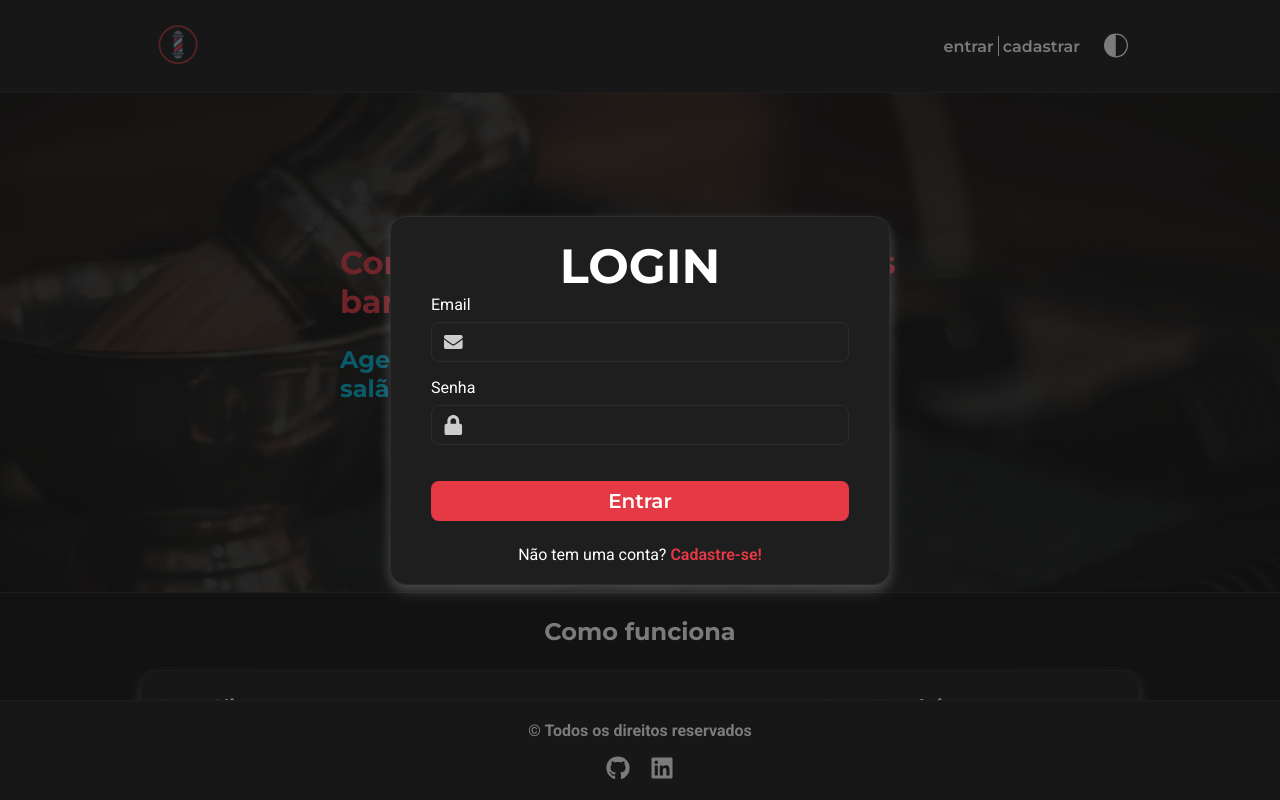
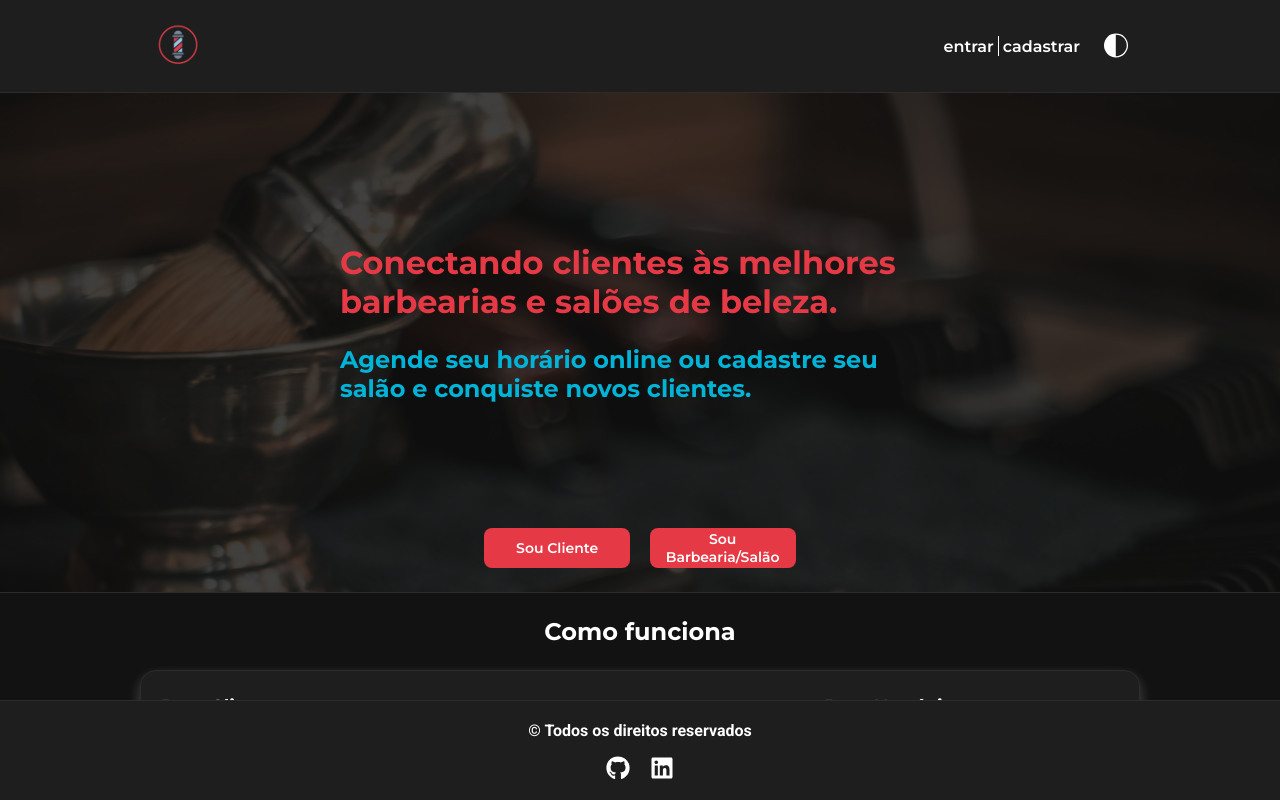
Before and after one commit to DevMatheusMonteiro/HairManager, a React (Vite) app: page / in a window 1280 px wide. Built offline with nearby package versions, Linux system fonts and the light colour scheme.

Commit message:
criando botão close/open dialog

```diff
--- a/src/components/Dialog/index.jsx
+++ b/src/components/Dialog/index.jsx
@@ -1,5 +1,5 @@
 import { Container } from "./styles";
 
-export function Dialog({ children }) {
-  return <Container>{children}</Container>;
+export function Dialog({ open = false, setOpen, children }) {
+  return <Container $open={open}>{children}</Container>;
 }
--- a/src/components/Dialog/styles.js
+++ b/src/components/Dialog/styles.js
@@ -6,7 +6,13 @@ export const Container = styled.div`
   background: ${({ theme }) => theme.colors.backgroundWeakOpacity};
   padding: 2rem;
   z-index: 9999;
+
   display: flex;
   justify-content: center;
   align-items: center;
+  pointer-events: ${({ $open }) => ($open ? "auto" : "none")};
+  opacity: ${({ $open }) => ($open ? 1 : 0)};
+  scale: ${({ $open }) => ($open ? 1 : 0.8)};
+  transition: scale ${({ theme }) => theme.transitions.normal},
+    opacity ${({ theme }) => theme.transitions.normal};
 `;
--- a/src/components/FormLogin/index.jsx
+++ b/src/components/FormLogin/index.jsx
@@ -2,13 +2,15 @@ import { Container, Form } from "./styles";
 import logo from "../../assets/logo.png";
 import { Input } from "../Input";
 import { Button } from "../Button";
-import { FaEnvelope, FaLock } from "react-icons/fa";
+import { FaEnvelope, FaLock, FaWindowClose } from "react-icons/fa";
 import { Link } from "react-router-dom";
-export function FormLogin({}) {
+import { IconButton } from "../IconButton";
+export function FormLogin({ open = false, setOpen }) {
   return (
-    <Container>
+    <Container $open={open}>
       <div className="form-container">
-        <h1>Login</h1>
+        <IconButton icon={FaWindowClose} onClick={setOpen} />
+        <h2>Login</h2>
         <Form onSubmit={(e) => e.preventDefault()}>
           <Input icon={FaEnvelope} label="Email" id="emailLogin" />
           <Input
--- a/src/components/FormLogin/styles.js
+++ b/src/components/FormLogin/styles.js
@@ -1,8 +1,10 @@
 import styled from "styled-components";
 
 export const Container = styled.div`
+  display: ${({ $open }) => ($open ? "block" : "none")};
   width: 100%;
   .form-container {
+    position: relative;
     display: grid;
     grid-template-columns: 1fr;
     grid-template-areas:
@@ -12,6 +14,7 @@ export const Container = styled.div`
     place-content: center;
     place-items: center;
     padding: 2rem 4rem;
+    gap: 1.6rem;
     width: 100%;
     max-width: 500px;
     margin: 0 auto;
@@ -19,40 +22,31 @@ export const Container = styled.div`
     border-radius: ${({ theme }) => theme.radius.large};
     border: 1px solid ${({ theme }) => theme.colors.border};
     box-shadow: ${({ theme }) => theme.shadows.xl};
-    h1 {
-      font-size: clamp(3.2rem, 5vw, 4.8rem);
+    .iconButton-component {
+      position: absolute;
+      top: 10px;
+      right: 10px;
+      color: ${({ theme }) => theme.colors.primary};
+      svg {
+        font-size: 2rem;
+      }
+    }
+
+    h2 {
       grid-area: title;
       text-transform: uppercase;
       font-family: ${({ theme }) => theme.fonts.secondary};
-    }
-    img {
-      grid-area: logo;
-      width: 100%;
-      height: 100%;
-      aspect-ratio: 1/1;
-      max-width: 150px;
+      color: ${({ theme }) => theme.colors.primary};
+      text-shadow: ${({ theme }) => theme.shadows.md};
     }
     .link {
       grid-area: link;
       text-align: center;
-      margin-top: 2.4rem;
+      /* margin-top: 2.4rem; */
       a {
         color: ${({ theme }) => theme.colors.primary};
         font-weight: 600;
       }
-    }
-
-    @media (min-width: 700px) {
-      /* grid-template-columns: 1fr;
-      grid-template-areas:
-        "title"
-        "form"
-        "link link";
-      row-gap: 2.4rem; */
-      /* max-width: 1000px; */
-      /* .link {
-        margin-top: 0;
-      } */
     }
   }
 `;
@@ -63,7 +57,6 @@ export const Form = styled.form`
   grid-template-columns: 1fr;
   gap: 1.6rem;
   width: 100%;
-  /* max-width: 500px; */
 
   .button-component {
     margin-top: 2rem;
--- a/src/components/Header/index.jsx
+++ b/src/components/Header/index.jsx
@@ -8,20 +8,28 @@ import { WiMoonAltFirstQuarter } from "react-icons/wi";
 import { IconButton } from "../IconButton";
 import { Dialog } from "../Dialog";
 import { FormLogin } from "../FormLogin";
+import { useState } from "react";
 
 export function Header({}) {
   const { toggleTheme, theme } = useTheme();
+  const [openDialog, setOpenDialog] = useState(false);
+  const [openFormLogin, setOpenFormLogin] = useState(false);
+
+  function toggleFormLogin() {
+    setOpenDialog(openDialog ? false : true);
+    setOpenFormLogin(openFormLogin ? false : true);
+  }
 
   return (
     <Container>
-      <Dialog>
-        <FormLogin />
+      <Dialog open={openDialog}>
+        <FormLogin open={openFormLogin} setOpen={toggleFormLogin} />
       </Dialog>
       <div className="wrapper">
         <img src={logo} alt="Logo HairManager" title="Logo HairManager" />
         <div className="container-buttons">
           <div className="auth-buttons">
-            <Button>Entrar</Button>
+            <Button onClick={toggleFormLogin}>Entrar</Button>
             <div className="border"></div>
             <Button>Cadastrar</Button>
           </div>
```
